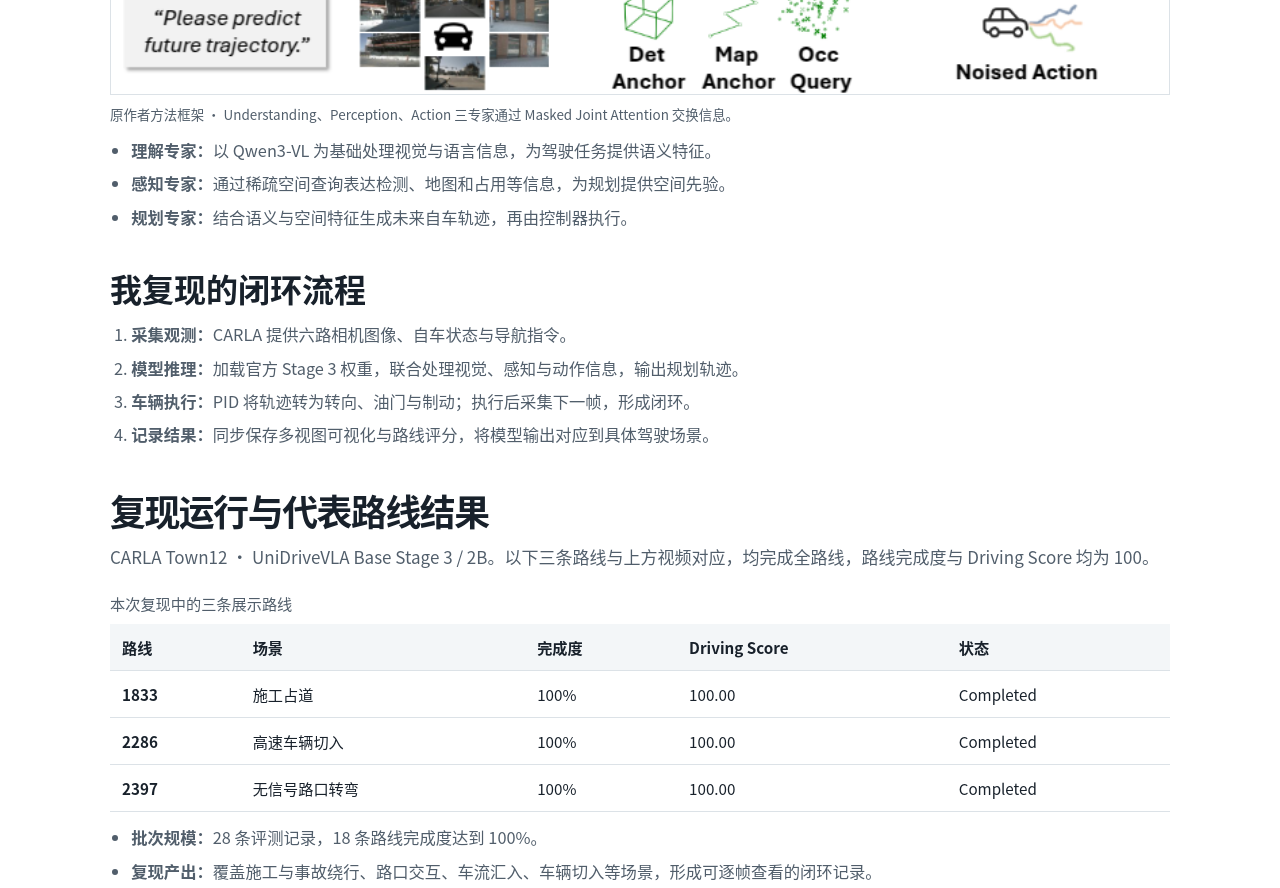
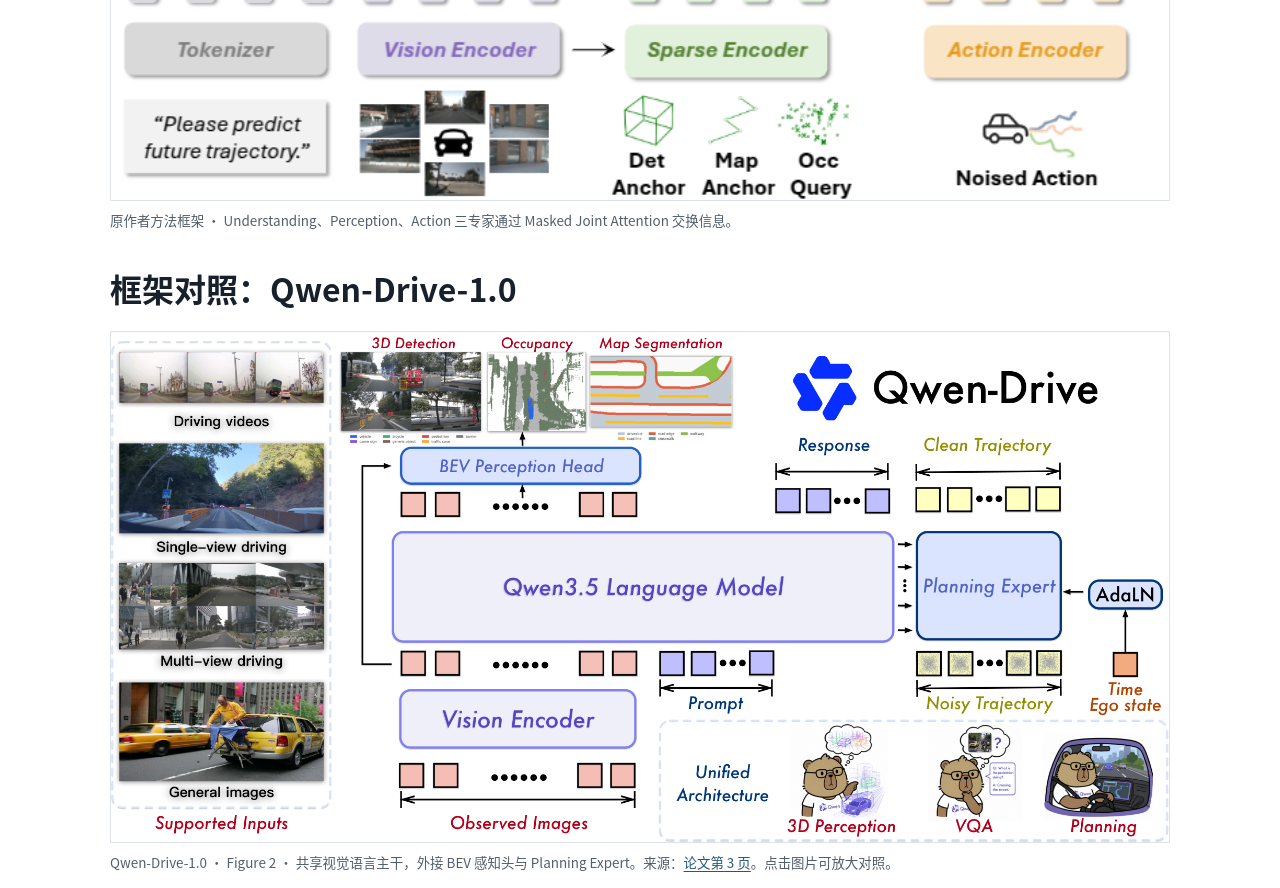
Before and after one commit to 5bobo/5bobo.github.io, a plain HTML site: page vla.html in a window 1280 px wide. Shown: the part 3320-4208 px from the top of the page. Drawn offline with Linux system fonts and the light colour scheme.

Commit message:
Add Qwen-Drive Figure 2 below UniDriveVLA framework for comparison

```diff
--- a/style.css
+++ b/style.css
@@ -70,7 +70,7 @@ footer.mast {border-bottom:0;border-top:1px solid var(--rule);color:var(--second
 .study > h2 {font-size:clamp(1.55rem,2.8vw,2.25rem);margin-top:52px;margin-bottom:12px}
 .study > figure,.pair {width:min(100%,1060px);margin:22px auto 0}
 .study figure + p,.study .pair + p {margin-top:20px}
-.study figure a {display:block;border:1px solid var(--rule)}
+.study figure > a {display:block;border:1px solid var(--rule)}
 .study figure img {object-fit:contain;max-height:570px}
 .pair {display:grid;grid-template-columns:repeat(2,minmax(0,1fr));gap:22px}
 .pair figure img {aspect-ratio:1.65}
--- a/vla.html
+++ b/vla.html
@@ -1,6 +1,6 @@
 <!doctype html>
 <html lang="zh-CN"><head><meta charset="utf-8"><meta name="viewport" content="width=device-width, initial-scale=1">
-<title>UniDriveVLA 自动驾驶复现 | Research Portfolio</title><link rel="stylesheet" href="style.css?v=9"><script src="site.js?v=9" defer></script></head>
+<title>UniDriveVLA 自动驾驶复现 | Research Portfolio</title><link rel="stylesheet" href="style.css?v=10"><script src="site.js?v=9" defer></script></head>
 <body><a class="skip" href="#main">跳到正文</a>
 <header class="shell mast"><a class="brand" href="index.html">Research Portfolio</a><nav class="project-nav" aria-label="项目与源码">
 <div><a href="ppo.html">PPO 自动驾驶</a><a href="https://github.com/5bobo/CASE">GitHub ↗</a></div>
@@ -27,8 +27,10 @@
 <h3>路口转弯 · 路径随车辆推进</h3>
 <figure><video width="1584" height="432" controls playsinline preload="none" poster="assets/vla/turn.webp" src="assets/vla/turn.mp4" aria-label="我的复现回放 · RouteScenario 2397 · 无信号路口转弯 · 10.8 s"></video><figcaption>我的复现回放 · RouteScenario 2397 · 无信号路口转弯 · 10.8 s</figcaption></figure>
 <h2 id="vla-method">理解、感知与规划的统一模型</h2>
+<ul class="notes"><li><strong>理解专家：</strong>以 Qwen3-VL 为基础处理视觉与语言信息，为驾驶任务提供语义特征。</li><li><strong>感知专家：</strong>通过稀疏空间查询表达检测、地图和占用等信息，为规划提供空间先验。</li><li><strong>规划专家：</strong>结合语义与空间特征生成未来自车轨迹，再由控制器执行。</li></ul>
 <figure data-zoom-image="vla/framework.png"><a href="assets/vla/framework.png" aria-label="放大查看：原作者方法框架 · Understanding、Perception、Action 三专家通过 Masked Joint Attention 交换信息。"><img src="assets/vla/framework.png" width="783" height="451" alt="原作者方法框架 · Understanding、Perception、Action 三专家通过 Masked Joint Attention 交换信息。" loading="lazy" decoding="async"></a><figcaption>原作者方法框架 · Understanding、Perception、Action 三专家通过 Masked Joint Attention 交换信息。</figcaption></figure>
-<ul class="notes"><li><strong>理解专家：</strong>以 Qwen3-VL 为基础处理视觉与语言信息，为驾驶任务提供语义特征。</li><li><strong>感知专家：</strong>通过稀疏空间查询表达检测、地图和占用等信息，为规划提供空间先验。</li><li><strong>规划专家：</strong>结合语义与空间特征生成未来自车轨迹，再由控制器执行。</li></ul>
+<h3 id="vla-framework-comparison">框架对照：Qwen-Drive-1.0</h3>
+<figure data-zoom-image="vla/qwen-drive-figure2.png"><a href="assets/vla/qwen-drive-figure2.png" aria-label="放大查看 Qwen-Drive-1.0 论文 Figure 2 整体架构图"><img src="assets/vla/qwen-drive-figure2.png" width="2025" height="975" alt="Qwen-Drive-1.0 整体架构：共享视觉编码器和视觉语言模型，连接 BEV 感知头与 Planning Expert。" loading="lazy" decoding="async"></a><figcaption>Qwen-Drive-1.0 · Figure 2 · 共享视觉语言主干，外接 BEV 感知头与 Planning Expert。来源：<a href="https://arxiv.org/pdf/2609.00111#page=3">论文第 3 页</a>。点击图片可放大对照。</figcaption></figure>
 <h3>我复现的闭环流程</h3>
 <ol class="notes"><li><strong>采集观测：</strong>CARLA 提供六路相机图像、自车状态与导航指令。</li><li><strong>模型推理：</strong>加载官方 Stage 3 权重，联合处理视觉、感知与动作信息，输出规划轨迹。</li><li><strong>车辆执行：</strong>PID 将轨迹转为转向、油门与制动；执行后采集下一帧，形成闭环。</li><li><strong>记录结果：</strong>同步保存多视图可视化与路线评分，将模型输出对应到具体驾驶场景。</li></ol>
 <h2 id="vla-results">复现运行与代表路线结果</h2>
```
Also changed, not shown: assets/vla/qwen-drive-figure2.png (added).
